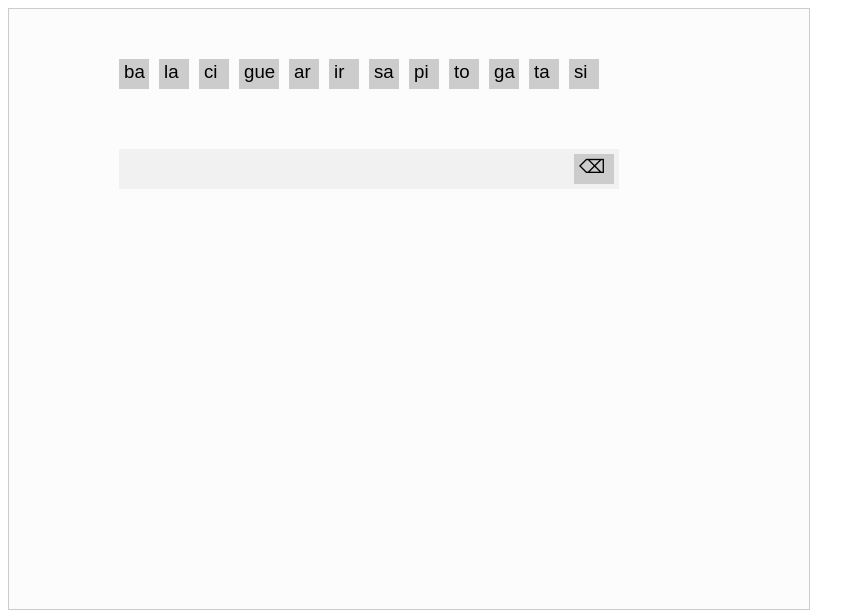
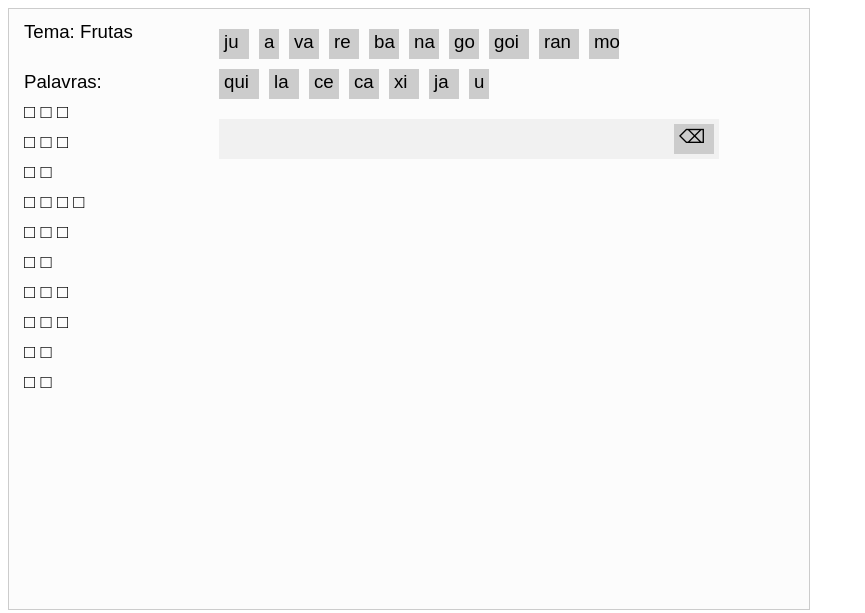
Before and after one commit to williamoliveira/show-de-palavras, a plain HTML site: page index.html in a window 1280 px wide. Shown: the whole page, without its empty margins (0-865 px from the left). Drawn offline with Linux system fonts and the light colour scheme.

Commit message:
adicionado banco de  palavras e algoritmos

```diff
--- a/index.html
+++ b/index.html
@@ -6,7 +6,6 @@
 <title>Show de Palavras</title>
 <style type="text/css">
     #canvas{
-        background: #fcfcfc;
         border: 1px solid #ccc;
     }
 </style>
@@ -18,9 +17,11 @@
 
 <script type="text/javascript" src="js/Renderable.js"></script>
 <script type="text/javascript" src="js/Rectangle.js"></script>
+<script type="text/javascript" src="js/Text.js"></script>
 <script type="text/javascript" src="js/Button.js"></script>
 <script type="text/javascript" src="js/SyllableChoiceButton.js"></script>
 <script type="text/javascript" src="js/util.js"></script>
+<script type="text/javascript" src="js/words.js"></script>
 <script type="text/javascript" src="js/main.js"></script>
 </body>
 </html>
--- a/js/Button.js
+++ b/js/Button.js
@@ -2,7 +2,7 @@ function Button(attributes) {
     Rectangle.call(this, attributes);
 
     this.text = attributes.text || 'Text';
-    this.width = attributes.width || ((attributes.text.length*10)+10);
+    this.width = attributes.width || ((this.text.length*10)+10);
     this.textColor = attributes.textColor || '#000000';
     this.fontFamily = attributes.fontFamily || 'Arial';
     this.fontSize = attributes.fontSize || 14;
@@ -25,6 +25,10 @@ Button.prototype.render = function () {
     context.fillText(this.text, this.pos.x+5, this.pos.y+5);
 };
 
+Button.prototype.setHovering = function (hovering) {
+    this.hovering = hovering;
+};
+
 Button.prototype.onClick = function () {
     console.info('clicked', this);
 };
--- a/js/Rectangle.js
+++ b/js/Rectangle.js
@@ -8,13 +8,10 @@ function Rectangle(attributes) {
     this.pos = attributes.pos || {x:0, y:0};
 
     this.pos = this._calculatePos();
+    this.endPos = this._calculateEndPos();
 }
 
 Rectangle.prototype = Object.create(Renderable.prototype);
-
-Rectangle.prototype.getPos = function () {
-    return this.pos;
-};
 
 Rectangle.prototype.render = function () {
     context.fillStyle = this.bgColor;
@@ -22,12 +19,17 @@ Rectangle.prototype.render = function () {
 };
 
 Rectangle.prototype._calculatePos = function () {
-    if(!this.relativeFrom){
-        return this.pos;
-    }
+    if(!this.relativeFrom) return this.pos;
 
     return {
         x: this.relativeFrom.pos.x+this.pos.x,
         y: this.relativeFrom.pos.y+this.pos.y
     }
 };
+
+Rectangle.prototype._calculateEndPos = function () {
+    return {
+        x: this.pos.x+this.width,
+        y: this.pos.y+this.height
+    }
+};
--- /dev/null
+++ b/js/Text.js
@@ -0,0 +1,29 @@
+function Text(attributes) {
+    Rectangle.call(this, attributes);
+
+    this.text = attributes.text || 'Text';
+    this.width = attributes.width || ((this.text.length*10)+10);
+    this.textColor = attributes.textColor || '#000000';
+    this.fontFamily = attributes.fontFamily || 'Arial';
+    this.fontSize = attributes.fontSize || 14;
+    this.bgColor = attributes.bgColor || null;
+
+    this.hover = attributes.hover || {};
+
+    this.hover.bgColor = this.hover.bgColor || '#e2e2e2';
+}
+
+Text.prototype = Object.create(Rectangle.prototype);
+
+Text.prototype.render = function () {
+
+    if(this.bgColor){
+        context.fillStyle = this.bgColor;
+        context.fillRect(this.pos.x, this.pos.y, this.width, this.height);
+    }
+
+    context.font =  this.fontSize + 'pt ' +  this.fontFamily;
+    context.fillStyle = this.textColor;
+    context.textBaseline = 'top';
+    context.fillText(this.text, this.pos.x+5, this.pos.y+5);
+};
--- a/js/main.js
+++ b/js/main.js
@@ -1,16 +1,23 @@
 var canvas = document.getElementById('canvas');
 var context = canvas.getContext('2d');
 
-var state = {
+var uiState = {
     renderables: [],
     buttons: [],
-    syllables: ["ba", "la", "ci", "gue", "ar", "ir", "sa", "pi", "to", "ga", "ta", "si"],
-    wordsSyllables: [["ba", "la"], ["sa", "ci"]],
-    selectedSyllablesButtons: []
+    selectedSyllablesButtons: [],
+    wordsTexts: {},
+    lastSyllablesChoicesButton: null
+};
+
+var gameState = {
+    topic: null,
+    syllables: [],
+    wordsSyllables: [],
+    completedWordsSyllables: []
 };
 
 var rightRectangle = new Rectangle({
-    pos: {x: 100, y: 40}
+    pos: {x: 200, y: 0}
 });
 var inputBar;
 
@@ -20,46 +27,121 @@ main();
 function main(){
     registerButtonsListeners();
 
+    buildLevel();
+
+    buildSyllablesChoicesButtons();
     buildInput();
-    buildSyllablesChoicesButtons();
+    buildGui();
 
-    (function animloop(){
-        requestAnimFrame(animloop);
+    animloop();
+    function animloop(){
+        crossBrowserRequestAnimatonFrame(animloop);
         frameLoop();
-    })();
+    }
 }
 
 function frameLoop(){
     var hoveringSomething = false;
 
-    state.buttons.forEach(function(button) {
+    uiState.buttons.forEach(function(button) {
         hoveringSomething = hoveringSomething || button.hovering;
     });
 
     canvas.style.cursor = hoveringSomething ? 'pointer' : 'default';
 
+    clearCanvas();
     renderRenderables();
 }
 
+function clearCanvas() {
+    context.fillStyle = '#fcfcfc';
+    context.fillRect(0, 0, canvas.width, canvas.height);
+}
+
 function addRenderable(renderable) {
-    state.renderables.push(renderable);
+    uiState.renderables.push(renderable);
 }
 
 function removeRenderable(renderable) {
-    removeFromArray(state.renderables, renderable);
+    arrayRemove(uiState.renderables, renderable);
+}
+
+function removeRenderables(renderables) {
+    renderables.forEach(function (renderable) {
+        arrayRemove(uiState.renderables, renderable);
+    });
 }
 
 function renderRenderables() {
-    state.renderables.forEach(function(renderable) {
+    uiState.renderables.forEach(function(renderable) {
         renderable.render();
     });
 }
 
+function buildLevel() {
+    var topic = arrayPickRandom(topics);
+
+    var words = arrayPickRandom(topic.words, 10);
+
+    var wordsSyllables = words.map(function (word) {
+        return word.split('-');
+    });
+
+    var allSyllables = arrayFlatten(wordsSyllables);
+    var syllables = arrayShuffle(arrayDedupe(allSyllables));
+
+    console.log(wordsSyllables);
+
+    gameState.topic = topic;
+    gameState.wordsSyllables = wordsSyllables;
+    gameState.syllables = syllables;
+}
+
+function buildGui() {
+
+    addRenderable(new Text({
+        pos: {
+            x: 10,
+            y: 10
+        },
+        text: 'Tema: ' + gameState.topic.topic
+    }));
+
+    addRenderable(new Text({
+        pos: {
+            x: 10,
+            y: 60
+        },
+        text: 'Palavras:'
+    }));
+
+    var lastWordText;
+
+    gameState.wordsSyllables.forEach(function (wordsSyllable) {
+        var wordText = new Text({
+            pos: {
+                x: 10,
+                y: lastWordText ? lastWordText.endPos.y : 90
+            },
+            text: wordsSyllable.map(function () {return '□'}).join(' ')
+        });
+
+
+        addRenderable(wordText);
+        uiState.wordsTexts[wordsSyllable.join('')] = wordText;
+
+        lastWordText = wordText;
+    });
+
+}
+
 function buildInput() {
+
+    var posY = uiState.lastSyllablesChoicesButton.endPos.y + 20;
 
     inputBar = new Rectangle({
         relativeFrom: rightRectangle,
-        pos: {x: 10, y: 100},
+        pos: {x: 10, y: posY},
         width: 500,
         height: 40,
         bgColor: '#F1F1F1'
@@ -72,29 +154,37 @@ function buildInput() {
         pos: {x: 455, y: 5},
         width: 40,
         onClick: function () {
-            var lastSyllablesButtons = state.selectedSyllablesButtons[
-                state.selectedSyllablesButtons.length-1
-                ];
+            var lastSyllablesButtons
+                = uiState.selectedSyllablesButtons[uiState.selectedSyllablesButtons.length-1];
 
-            removeFromArray(state.selectedSyllablesButtons, lastSyllablesButtons);
             removeRenderable(lastSyllablesButtons);
+            arrayRemove(uiState.selectedSyllablesButtons, lastSyllablesButtons);
         }
     });
+    addRenderable(backspaceButton);
 
-    addRenderable(backspaceButton);
-    state.buttons.push(backspaceButton);
+    uiState.buttons.push(backspaceButton);
 }
 
 function buildSyllablesChoicesButtons(){
 
-    var fromPosX = rightRectangle.pos.x;
-    var fromPosY = rightRectangle.pos.y;
+    var initialPos = rightRectangle.pos;
 
-    state.syllables.forEach(function (syllable, i) {
+    var lastButton = new Button({pos: {
+        x: initialPos.x,
+        y: initialPos.y-20
+    }});
+
+    gameState.syllables.forEach(function (syllable, i) {
+
+        var isLineBreak = (i%10 === 0);
+
+        var posX = ((isLineBreak) ? initialPos.x : lastButton.pos.x+lastButton.width)+10;
+        var posY = (isLineBreak) ? lastButton.endPos.y+10 : lastButton.pos.y;
 
         var pos = {
-            x: fromPosX+10,
-            y: fromPosY+10
+            x: posX,
+            y: posY
         };
 
         var button = new SyllableChoiceButton({
@@ -103,17 +193,18 @@ function buildSyllablesChoicesButtons(){
         });
 
         addRenderable(button);
-        state.buttons.push(button);
+        uiState.buttons.push(button);
 
-        // fromPosX = (i !== 0 && i%10 === 0) ? rightRectangle.pos.x : button.pos.x+button.width;
-        fromPosX = button.pos.x+button.width;
-        // fromPosY = rightRectangle.pos.x + Math.floor(i/10)*40;
-    })
+        lastButton = button;
+    });
+
+    uiState.lastSyllablesChoicesButton = lastButton;
 }
 
 function addSyllableToInput(syllable) {
 
-    var last = state.selectedSyllablesButtons[state.selectedSyllablesButtons.length-1];
+    var first = uiState.selectedSyllablesButtons[0];
+    var last = uiState.selectedSyllablesButtons[uiState.selectedSyllablesButtons.length-1];
 
     var pos = {
         x: (last) ? last.pos.x+last.width+5 : inputBar.pos.x+5,
@@ -122,30 +213,42 @@ function addSyllableToInput(syllable) {
 
     var button = new Button({
         text: syllable,
-        pos: pos,
-        onClick: function () {
-            addSyllableToInput()
-        }
+        pos: pos
     });
 
+    first = first ? first : button;
+
+    if(button.endPos.x-first.pos.x > inputBar.width-55) return;
+
+
     addRenderable(button);
-    state.selectedSyllablesButtons.push(button);
+    uiState.selectedSyllablesButtons.push(button);
 
     testWords();
 }
 
 function testWords() {
-    var selectedSyllables = state.selectedSyllablesButtons.map(function (selectedSyllableButton) {
+    var selectedSyllables = uiState.selectedSyllablesButtons.map(function (selectedSyllableButton) {
         return selectedSyllableButton.text;
     });
 
-    for (var i = 0; i < state.wordsSyllables.length; i++) {
-        var word = state.wordsSyllables[i];
+    for (var i = 0; i < gameState.wordsSyllables.length; i++) {
+        var wordSyllables = gameState.wordsSyllables[i];
 
-        if(arraysEqual(word, selectedSyllables)){
-            console.log('word formed');
+        if(arraysEqual(wordSyllables, selectedSyllables)
+            && !arrayContains(gameState.completedWordsSyllables, wordSyllables)){
 
-            return word;
+            console.log('Word Formed!', wordSyllables);
+
+            removeRenderables(uiState.selectedSyllablesButtons);
+            uiState.selectedSyllablesButtons = [];
+
+            var word = wordSyllables.join('');
+
+            gameState.completedWordsSyllables.push(wordSyllables);
+            uiState.wordsTexts[word].text = word;
+
+            return wordSyllables;
         }
     }
 
@@ -157,7 +260,7 @@ function registerButtonsListeners(){
     canvas.addEventListener('click', function(evt) {
         var mousePos = getMousePos(evt);
 
-        state.buttons.forEach(function(button){
+        uiState.buttons.forEach(function(button){
 
             var box = {
                 pos: button.pos,
@@ -175,7 +278,7 @@ function registerButtonsListeners(){
     canvas.addEventListener('mousemove', function(evt) {
         var mousePos = getMousePos(evt);
 
-        state.buttons.forEach(function(button){
+        uiState.buttons.forEach(function(button){
 
             var box = {
                 pos: button.pos,
@@ -183,7 +286,7 @@ function registerButtonsListeners(){
                 height: button.height
             };
 
-            button.hovering = isInside(mousePos, box);
+            button.setHovering(isInside(mousePos, box));
         });
 
     }, false);
--- a/js/util.js
+++ b/js/util.js
@@ -1,10 +1,12 @@
-window.requestAnimFrame = (function(){
-    return  window.requestAnimationFrame       ||
-        window.webkitRequestAnimationFrame ||
-        window.mozRequestAnimationFrame    ||
-        window.oRequestAnimationFrame      ||
-        window.msRequestAnimationFrame     ||
-        function(/* function */ callback, /* DOMElement */ element){
+
+// https://developer.mozilla.org/en-US/docs/Web/API/window/requestAnimationFrame
+window.crossBrowserRequestAnimatonFrame = (function(){
+    return  window.requestAnimationFrame
+        || window.webkitRequestAnimationFrame
+        || window.mozRequestAnimationFrame
+        || window.oRequestAnimationFrame
+        || window.msRequestAnimationFrame
+        || function(callback, element){ // fallback
             window.setTimeout(callback, 1000 / 60);
         };
 })();
@@ -25,8 +27,12 @@ function isInside(pos, rect){
         && pos.y > rect.pos.y;
 }
 
-function removeFromArray(arr, item) {
-    return arr.splice(arr.indexOf(item), 1);
+function arrayContains(array, element) {
+    return array.indexOf(element) !== -1;
+}
+
+function arrayRemove(array, item) {
+    return array.splice(array.indexOf(item), 1);
 }
 
 function arraysEqual(a, b) {
@@ -37,5 +43,40 @@ function arraysEqual(a, b) {
     for (var i = 0; i < a.length; ++i) {
         if (a[i] !== b[i]) return false;
     }
+
     return true;
 }
+
+function randomBetween(start, end) {
+    return Math.floor(Math.random() * end) + start;
+}
+
+function arrayPickRandom(array, quant) {
+    return !quant ? array[randomBetween(0, array.length)] : arrayShuffle(array).slice(0, quant);
+}
+
+function arrayShuffle(array) {
+    var rand, index = -1,
+        length = array.length,
+        result = Array(length);
+
+    while (++index < length) {
+        rand = Math.floor(Math.random() * (index + 1));
+        result[index] = result[rand];
+        result[rand] = array[index];
+    }
+
+    return result;
+}
+
+function arrayFlatten(arrays) {
+    return [].concat.apply([], arrays);
+}
+
+function arrayDedupe(array) {
+    var seen = {};
+
+    return array.filter(function(item) {
+        return seen.hasOwnProperty(item) ? false : (seen[item] = true);
+    });
+}
--- /dev/null
+++ b/js/words.js
@@ -0,0 +1,208 @@
+var comida = [
+    "ba-ta-ta",
+    "to-ma-te",
+    "o-vo",
+    "mi-lho",
+    "mar-ga-ri-na",
+    "so-pa",
+    "su-co",
+    "re-fri-ge-ran-te",
+    "er-vi-lha",
+    "so-ja",
+    "me-la-do",
+    "bo-lo",
+    "na-bo",
+    "na-ta",
+    "al-fa-ce",
+    "len-ti-lha",
+    "fa-ri-nha",
+    "po-len-ta",
+    "ce-bo-la",
+    "ra-ba-ne-te"
+];
+
+var objeto = [
+    "lus-tre",
+    "va-so",
+    "mar-te-lo",
+    "me-sa",
+    "com-pu-ta-dor",
+    "ca-dei-ra",
+    "te-sou-ra",
+    "es-pa-na-dor",
+    "ca-ne-ca",
+    "gar-fo",
+    "chi-ne-lo",
+    "ca-ne-ta",
+    "co-po",
+    "li-vro",
+    "mo-chi-la",
+    "gar-ra-fa",
+    "gar-gan-ti-lha",
+    "pa-ne-la",
+    "ro-do",
+    "ga-ve-ta",
+    "ca-bi-de"
+];
+
+var fruta = [
+    "ba-na-na",
+    "a-ba-ca-te",
+    "a-ba-ca-xi",
+    "mo-ran-go",
+    "tan-ge-ri-na",
+    "la-ran-ja",
+    "a-mei-xa",
+    "ja-bu-ti-ca-ba",
+    "man-ga",
+    "ce-re-ja",
+    "u-va",
+    "nec-ta-ri-na",
+    "ca-qui",
+    "ca-ju",
+    "co-co",
+    "a-ce-ro-la",
+    "goi-a-ba",
+    "ja-ca",
+    "a-mo-ra",
+    "fram-bo-e-sa"
+];
+
+var animal = [
+    "e-le-fan-te",
+    "ga-to",
+    "an-ta",
+    "ra-to",
+    "por-co",
+    "va-ca",
+    "ca-va-lo",
+    "gi-ra-fa",
+    "ti-gre",
+    "ur-so",
+    "pu-ma",
+    "tar-ta-ru-ga",
+    "ba-lei-a",
+    "ma-ca-co",
+    "lo-bo",
+    "gua-xi-nim",
+    "ra-po-sa",
+    "co-bra",
+    "sa-po",
+    "ca-bra",
+    "ze-bra"
+];
+
+var cor = [
+    "ver-de",
+    "ver-me-lho",
+    "a-zul",
+    "bran-co",
+    "pre-to",
+    "a-ma-re-lo",
+    "ro-sa",
+    "ro-xo",
+    "mar-rom",
+    "dou-ra-do",
+    "be-ge",
+    "vi-o-le-ta",
+    "pra-ta",
+    "bron-ze",
+    "co-ral"
+];
+
+var profissao = [
+    "pi-lo-to",
+    "den-tis-ta",
+    "pro-fes-sor",
+    "po-li-ci-al",
+    "pe-drei-ro",
+    "en-fer-mei-ro",
+    "cos-tu-rei-ro",
+    "pa-dei-ro",
+    "nu-tri-cio-nis-ta",
+    "fren-tis-ta",
+    "ven-de-dor",
+    "te-le-fo-nis-ta",
+    "ze-la-dor",
+    "en-ge-nhei-ro",
+    "mo-to-ris-ta",
+    "bom-bei-ro",
+    "es-cri-tor",
+    "a-tor",
+    "lo-cu-tor",
+    "ar-qui-te-to"
+];
+
+var paises = [
+    "di-na-mar-ca",
+    "es-pa-nha",
+    "chi-le",
+    "a-le-ma-nha",
+    "in-gla-ter-ra",
+    "con-go",
+    "an-go-la",
+    "e-qua-dor",
+    "chi-na",
+    "e-gi-to",
+    "is-ra-el",
+    "por-tu-gal",
+    "mar-ro-cos",
+    "bra-sil",
+    "pe-ru",
+    "ve-ne-zu-e-la",
+    "hon-du-ras",
+    "ir-lan-da",
+    "ho-lan-da",
+    "ar-gen-ti-na"
+];
+
+var planta = [
+    "ro-sa",
+    "mar-ga-ri-da",
+    "vio-le-ta",
+    "pal-mei-ra",
+    "gra-ma",
+    "ba-bo-sa",
+    "ca-mo-mi-la",
+    "hi-bis-co",
+    "bam-bu",
+    "tre-pa-dei-ra",
+    "ce-dro",
+    "pe-ro-ba",
+    "su-cu-len-ta"
+];
+
+var topics = [
+    {
+        topic: 'Plantas',
+        words: planta
+    },
+    {
+        topic: 'Paises',
+        words: paises
+    },
+    {
+        topic: 'Profissões',
+        words: profissao
+    },
+    {
+        topic: 'Cores',
+        words: cor
+    },
+    {
+        topic: 'Animais',
+        words: animal
+    },
+    {
+        topic: 'Frutas',
+        words: fruta
+    },
+    {
+        topic: 'Objetos',
+        words: objeto
+    },
+    {
+        topic: 'Comidas',
+        words: comida
+    }
+];
```
Also changed, not shown: js/Renderable.js (line endings or trailing spaces).
